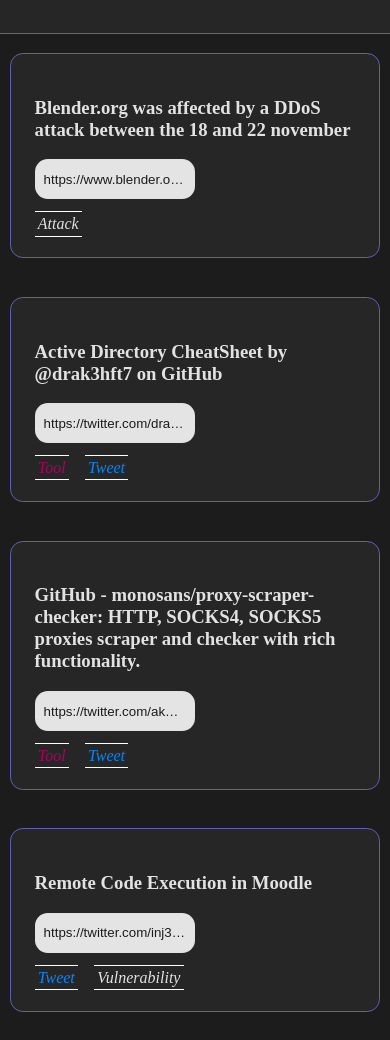
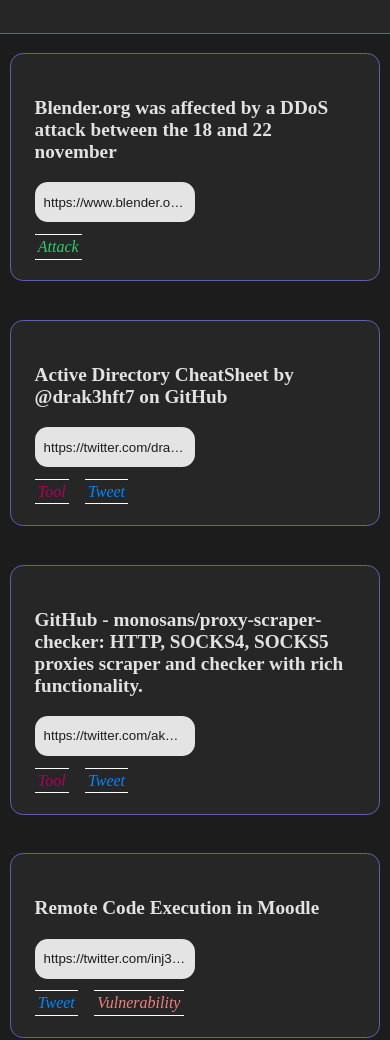
Before and after one commit to FenrirSec/NewsFeed_Telegram_Bot, a plain HTML site: page docs/index.html in a window 390 px wide. Shown: the part 93-1133 px from the top of the page. Drawn offline with Linux system fonts and the light colour scheme; a web font is replaced by a local one.

Commit message:
fixed mobile display and added category colors

```diff
--- a/docs/index.html
+++ b/docs/index.html
@@ -65,6 +65,9 @@
       }
       h4 {
 	  margin-left: 1rem;
+      }
+      h3 {
+	  font-size: 1.2rem;
       }
 	  .category {
 		border-bottom: 1px solid white;
--- a/docs/solarized.css
+++ b/docs/solarized.css
@@ -33,3 +33,15 @@ button:hover {
 .cat-tweet {
     color: #0087ff;
 }
+
+.cat-github {
+    color: #aed6f1;
+}
+
+.cat-vulnerability {
+    color: #F08080;
+}
+
+.cat-attack {
+    color: #2ecc71;
+}
```
